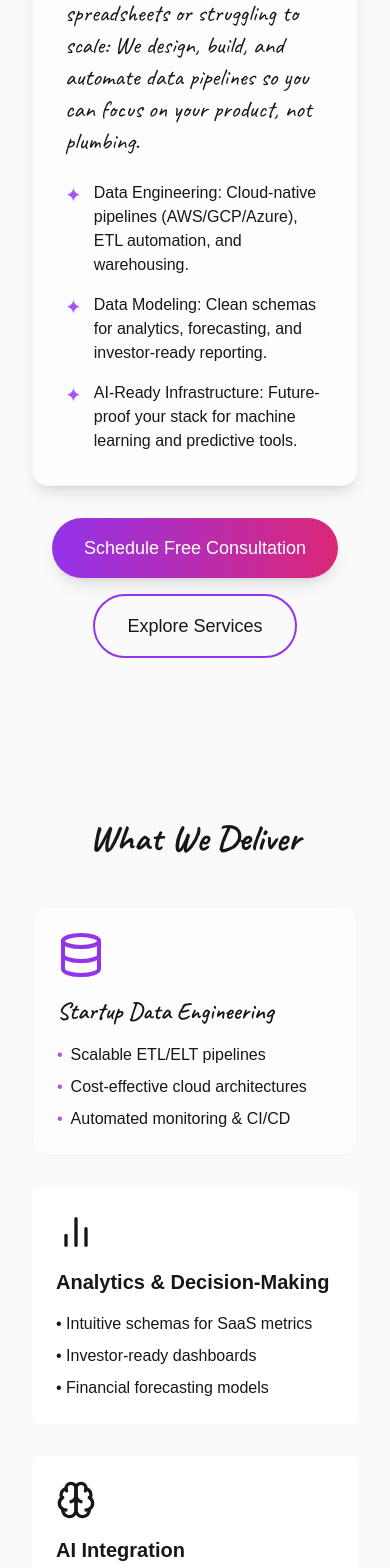
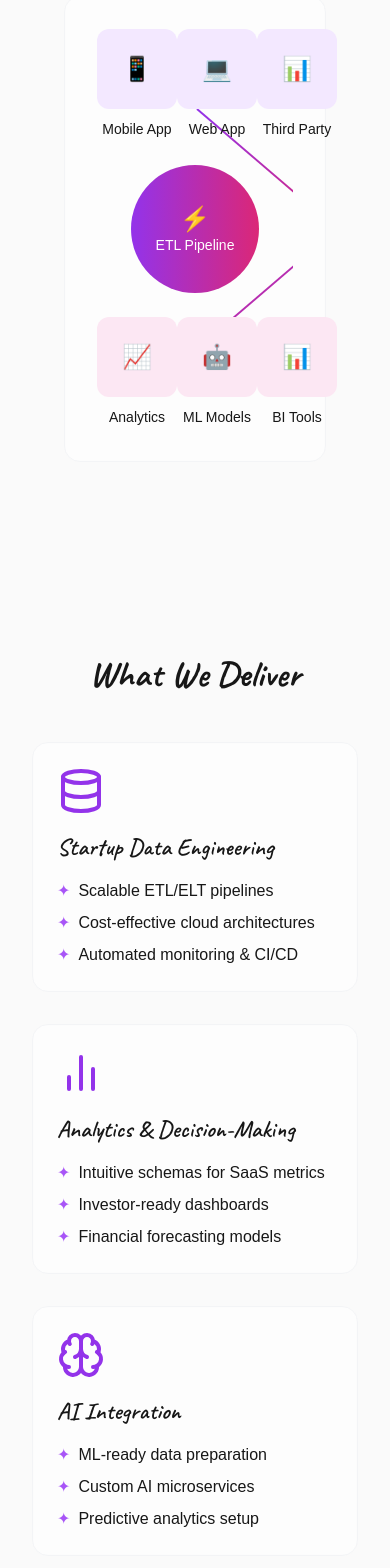
Before and after one commit to Ashlo/Ashlab, a Next.js app: page / in a window 390 px wide. Shown: the part 400-1968 px from the top of the page. Built offline with nearby package versions, Linux system fonts and the light colour scheme.

Commit message:
new addition to landing

```diff
--- a/app/page.tsx
+++ b/app/page.tsx
@@ -1,6 +1,7 @@
 import { ArrowRight, BarChart2, Database, Brain, Menu } from 'lucide-react';
 import { Caveat } from 'next/font/google';
 import Image from 'next/image';
+import DataArchitectureDiagram from '@/components/DataArchitectureDiagram';
 
 const caveat = Caveat({ subsets: ['latin'] });
 
@@ -19,6 +20,7 @@ export default function Home() {
                 width={32}
                 height={32}
                 className="w-8 h-8"
+                priority
               />
               <span className={`${caveat.className} text-2xl font-bold bg-gradient-to-r from-purple-600 to-pink-600 bg-clip-text text-transparent`}>
                 Ashlab
@@ -58,49 +60,18 @@ export default function Home() {
 
       {/* Add margin-top to account for fixed header */}
       <div className="pt-16">
-        {/* Hero Section - More playful styling */}
+        {/* Hero Section */}
         <section className="grid grid-rows-[1fr] items-center justify-items-center p-8 pb-20 gap-16 sm:p-20">
-          <main className="flex flex-col gap-8 items-center sm:items-start max-w-4xl">
-            <div className="text-center sm:text-left">
-              <h1 className={`${caveat.className} text-5xl sm:text-7xl font-bold mb-6 bg-gradient-to-r from-purple-600 to-pink-600 bg-clip-text text-transparent`}>
-                From Raw Data to Rocket Fuel
-              </h1>
-              <p className="text-xl sm:text-2xl text-gray-600 dark:text-gray-300 font-light">
-                Build Scalable Data Pipelines, Unlock AI Insights, and Power Your Startup's Growth.
-              </p>
-            </div>
+          <main className="flex flex-col gap-8 items-center max-w-4xl text-center">
+            <h1 className={`${caveat.className} text-5xl sm:text-7xl font-bold mb-6 bg-gradient-to-r from-purple-600 to-pink-600 bg-clip-text text-transparent`}>
+              From Raw Data to Rocket Fuel
+            </h1>
+            <p className="text-xl sm:text-2xl text-gray-600 dark:text-gray-300 font-light max-w-2xl">
+              Build Scalable Data Pipelines, Unlock AI Insights, and Power Your Startup's Growth.
+            </p>
 
-            <div className="bg-white/50 dark:bg-white/[.03] backdrop-blur-sm p-8 rounded-2xl shadow-lg border border-gray-100 dark:border-gray-800">
-              <p className={`${caveat.className} text-2xl mb-6`}>
-                For startups drowning in spreadsheets or struggling to scale:
-                We design, build, and automate data pipelines so you can focus on your product, not plumbing.
-              </p>
-              <ul className="space-y-4">
-                <li className="flex items-start gap-3">
-                  <span className="text-purple-500 text-xl">✦</span>
-                  <span>Data Engineering: Cloud-native pipelines (AWS/GCP/Azure), ETL automation, and warehousing.</span>
-                </li>
-                <li className="flex items-start gap-3">
-                  <span className="text-purple-500 text-xl">✦</span>
-                  <span>Data Modeling: Clean schemas for analytics, forecasting, and investor-ready reporting.</span>
-                </li>
-                <li className="flex items-start gap-3">
-                  <span className="text-purple-500 text-xl">✦</span>
-                  <span>AI-Ready Infrastructure: Future-proof your stack for machine learning and predictive tools.</span>
-                </li>
-              </ul>
-            </div>
-
-            <div className="flex gap-4 items-center flex-col sm:flex-row">
-              <a className="rounded-full bg-gradient-to-r from-purple-600 to-pink-600 text-white px-8 py-4 text-lg font-medium hover:opacity-90 transition-all duration-200 shadow-lg hover:shadow-xl transform hover:-translate-y-1"
-                 href="#contact">
-                Schedule Free Consultation
-              </a>
-              <a className="rounded-full border-2 border-purple-600 px-8 py-4 text-lg font-medium hover:bg-purple-50 dark:hover:bg-purple-900/20 transition-all duration-200"
-                 href="#services">
-                Explore Services
-              </a>
-            </div>
+            {/* Add the diagram component */}
+            <DataArchitectureDiagram />
           </main>
         </section>
 
@@ -109,40 +80,60 @@ export default function Home() {
           <div className="max-w-6xl mx-auto px-8">
             <h2 className={`${caveat.className} text-4xl font-bold mb-12 text-center`}>What We Deliver</h2>
             <div className="grid grid-cols-1 md:grid-cols-3 gap-8">
-              <div className="p-6 bg-white/50 dark:bg-white/[.03] backdrop-blur-sm rounded-2xl border border-gray-100 dark:border-gray-800 hover:shadow-xl transition-all duration-300 transform hover:-translate-y-2">
+              <div className="p-6 bg-white/50 dark:bg-white/[.03] backdrop-blur-sm rounded-2xl border border-gray-100 dark:border-gray-800 hover:shadow-xl transition-all duration-300 transform hover:-translate-y-2 hover:bg-gradient-to-b hover:from-purple-50 hover:to-pink-50 dark:hover:from-purple-900/20 dark:hover:to-pink-900/20">
                 <Database className="w-12 h-12 mb-4 text-purple-600" />
                 <h3 className={`${caveat.className} text-2xl font-semibold mb-4`}>Startup Data Engineering</h3>
                 <ul className="space-y-2">
                   <li className="flex items-center gap-2">
-                    <span className="text-purple-500">•</span>
+                    <span className="text-purple-500">✦</span>
                     <span>Scalable ETL/ELT pipelines</span>
                   </li>
                   <li className="flex items-center gap-2">
-                    <span className="text-purple-500">•</span>
+                    <span className="text-purple-500">✦</span>
                     <span>Cost-effective cloud architectures</span>
                   </li>
                   <li className="flex items-center gap-2">
-                    <span className="text-purple-500">•</span>
+                    <span className="text-purple-500">✦</span>
                     <span>Automated monitoring & CI/CD</span>
                   </li>
                 </ul>
               </div>
-              <div className="p-6 bg-white dark:bg-black/20 rounded-lg">
-                <BarChart2 className="w-10 h-10 mb-4" />
-                <h3 className="text-xl font-semibold mb-4">Analytics & Decision-Making</h3>
+
+              <div className="p-6 bg-white/50 dark:bg-white/[.03] backdrop-blur-sm rounded-2xl border border-gray-100 dark:border-gray-800 hover:shadow-xl transition-all duration-300 transform hover:-translate-y-2 hover:bg-gradient-to-b hover:from-purple-50 hover:to-pink-50 dark:hover:from-purple-900/20 dark:hover:to-pink-900/20">
+                <BarChart2 className="w-12 h-12 mb-4 text-purple-600" />
+                <h3 className={`${caveat.className} text-2xl font-semibold mb-4`}>Analytics & Decision-Making</h3>
                 <ul className="space-y-2">
-                  <li>• Intuitive schemas for SaaS metrics</li>
-                  <li>• Investor-ready dashboards</li>
-                  <li>• Financial forecasting models</li>
+                  <li className="flex items-center gap-2">
+                    <span className="text-purple-500">✦</span>
+                    <span>Intuitive schemas for SaaS metrics</span>
+                  </li>
+                  <li className="flex items-center gap-2">
+                    <span className="text-purple-500">✦</span>
+                    <span>Investor-ready dashboards</span>
+                  </li>
+                  <li className="flex items-center gap-2">
+                    <span className="text-purple-500">✦</span>
+                    <span>Financial forecasting models</span>
+                  </li>
                 </ul>
               </div>
-              <div className="p-6 bg-white dark:bg-black/20 rounded-lg">
-                <Brain className="w-10 h-10 mb-4" />
-                <h3 className="text-xl font-semibold mb-4">AI Integration</h3>
+
+              <div className="p-6 bg-white/50 dark:bg-white/[.03] backdrop-blur-sm rounded-2xl border border-gray-100 dark:border-gray-800 hover:shadow-xl transition-all duration-300 transform hover:-translate-y-2 hover:bg-gradient-to-b hover:from-purple-50 hover:to-pink-50 dark:hover:from-purple-900/20 dark:hover:to-pink-900/20">
+                <Brain className="w-12 h-12 mb-4 text-purple-600" />
+                <h3 className={`${caveat.className} text-2xl font-semibold mb-4`}>AI Integration</h3>
                 <ul className="space-y-2">
-                  <li>• ML-ready data preparation</li>
-                  <li>• Custom AI microservices</li>
-                  <li>• Predictive analytics setup</li>
+                  <li className="flex items-center gap-2">
+                    <span className="text-purple-500">✦</span>
+                    <span>ML-ready data preparation</span>
+                  </li>
+                  <li className="flex items-center gap-2">
+                    <span className="text-purple-500">✦</span>
+                    <span>Custom AI microservices</span>
+                  </li>
+                  <li className="flex items-center gap-2">
+                    <span className="text-purple-500">✦</span>
+                    <span>Predictive analytics setup</span>
+                  </li>
                 </ul>
               </div>
             </div>
--- /dev/null
+++ b/components/DataArchitectureDiagram.tsx
@@ -0,0 +1,130 @@
+'use client';
+
+import { motion } from 'framer-motion';
+
+const DataArchitectureDiagram = () => {
+  return (
+    <div className="w-full max-w-4xl mx-auto p-8">
+      <div className="bg-white/50 dark:bg-white/[.03] backdrop-blur-sm rounded-2xl border border-gray-100 dark:border-gray-800 p-8">
+        <div className="relative h-[400px]">
+          {/* Data Sources Layer */}
+          <motion.div
+            initial={{ opacity: 0, y: 20 }}
+            animate={{ opacity: 1, y: 0 }}
+            transition={{ duration: 0.5 }}
+            className="absolute top-0 left-0 right-0 flex justify-around"
+          >
+            <div className="text-center">
+              <div className="w-20 h-20 bg-purple-100 dark:bg-purple-900/30 rounded-xl flex items-center justify-center mb-2">
+                <span className="text-2xl">📱</span>
+              </div>
+              <span className="text-sm">Mobile App</span>
+            </div>
+            <div className="text-center">
+              <div className="w-20 h-20 bg-purple-100 dark:bg-purple-900/30 rounded-xl flex items-center justify-center mb-2">
+                <span className="text-2xl">💻</span>
+              </div>
+              <span className="text-sm">Web App</span>
+            </div>
+            <div className="text-center">
+              <div className="w-20 h-20 bg-purple-100 dark:bg-purple-900/30 rounded-xl flex items-center justify-center mb-2">
+                <span className="text-2xl">📊</span>
+              </div>
+              <span className="text-sm">Third Party</span>
+            </div>
+          </motion.div>
+
+          {/* ETL Layer */}
+          <motion.div
+            initial={{ opacity: 0 }}
+            animate={{ opacity: 1 }}
+            transition={{ duration: 0.5, delay: 0.3 }}
+            className="absolute top-1/2 left-1/2 transform -translate-x-1/2 -translate-y-1/2"
+          >
+            <div className="w-32 h-32 bg-gradient-to-r from-purple-600 to-pink-600 rounded-full flex items-center justify-center text-white">
+              <div className="text-center">
+                <span className="text-2xl">⚡</span>
+                <div className="text-sm font-medium">ETL Pipeline</div>
+              </div>
+            </div>
+          </motion.div>
+
+          {/* Data Warehouse Layer */}
+          <motion.div
+            initial={{ opacity: 0, y: -20 }}
+            animate={{ opacity: 1, y: 0 }}
+            transition={{ duration: 0.5, delay: 0.6 }}
+            className="absolute bottom-0 left-0 right-0 flex justify-around"
+          >
+            <div className="text-center">
+              <div className="w-20 h-20 bg-pink-100 dark:bg-pink-900/30 rounded-xl flex items-center justify-center mb-2">
+                <span className="text-2xl">📈</span>
+              </div>
+              <span className="text-sm">Analytics</span>
+            </div>
+            <div className="text-center">
+              <div className="w-20 h-20 bg-pink-100 dark:bg-pink-900/30 rounded-xl flex items-center justify-center mb-2">
+                <span className="text-2xl">🤖</span>
+              </div>
+              <span className="text-sm">ML Models</span>
+            </div>
+            <div className="text-center">
+              <div className="w-20 h-20 bg-pink-100 dark:bg-pink-900/30 rounded-xl flex items-center justify-center mb-2">
+                <span className="text-2xl">📊</span>
+              </div>
+              <span className="text-sm">BI Tools</span>
+            </div>
+          </motion.div>
+
+          {/* Connecting Lines */}
+          <svg className="absolute inset-0 w-full h-full" style={{ zIndex: -1 }}>
+            <motion.path
+              initial={{ pathLength: 0 }}
+              animate={{ pathLength: 1 }}
+              transition={{ duration: 1, delay: 0.8 }}
+              d="M100 80 L240 200"
+              stroke="url(#gradient)"
+              strokeWidth="2"
+              fill="none"
+            />
+            <motion.path
+              initial={{ pathLength: 0 }}
+              animate={{ pathLength: 1 }}
+              transition={{ duration: 1, delay: 0.9 }}
+              d="M380 80 L240 200"
+              stroke="url(#gradient)"
+              strokeWidth="2"
+              fill="none"
+            />
+            <motion.path
+              initial={{ pathLength: 0 }}
+              animate={{ pathLength: 1 }}
+              transition={{ duration: 1, delay: 1 }}
+              d="M240 200 L100 320"
+              stroke="url(#gradient)"
+              strokeWidth="2"
+              fill="none"
+            />
+            <motion.path
+              initial={{ pathLength: 0 }}
+              animate={{ pathLength: 1 }}
+              transition={{ duration: 1, delay: 1.1 }}
+              d="M240 200 L380 320"
+              stroke="url(#gradient)"
+              strokeWidth="2"
+              fill="none"
+            />
+            <defs>
+              <linearGradient id="gradient" x1="0%" y1="0%" x2="100%" y2="100%">
+                <stop offset="0%" stopColor="#9333EA" />
+                <stop offset="100%" stopColor="#DB2777" />
+              </linearGradient>
+            </defs>
+          </svg>
+        </div>
+      </div>
+    </div>
+  );
+};
+
+export default DataArchitectureDiagram;
--- a/package.json
+++ b/package.json
@@ -9,6 +9,7 @@
     "lint": "next lint"
   },
   "dependencies": {
+    "framer-motion": "^12.0.6",
     "lucide-react": "^0.474.0",
     "next": "15.1.6",
     "react": "^19.0.0",
```
Also changed, not shown: 1 other file (tests, documents, lock files or other folders).
